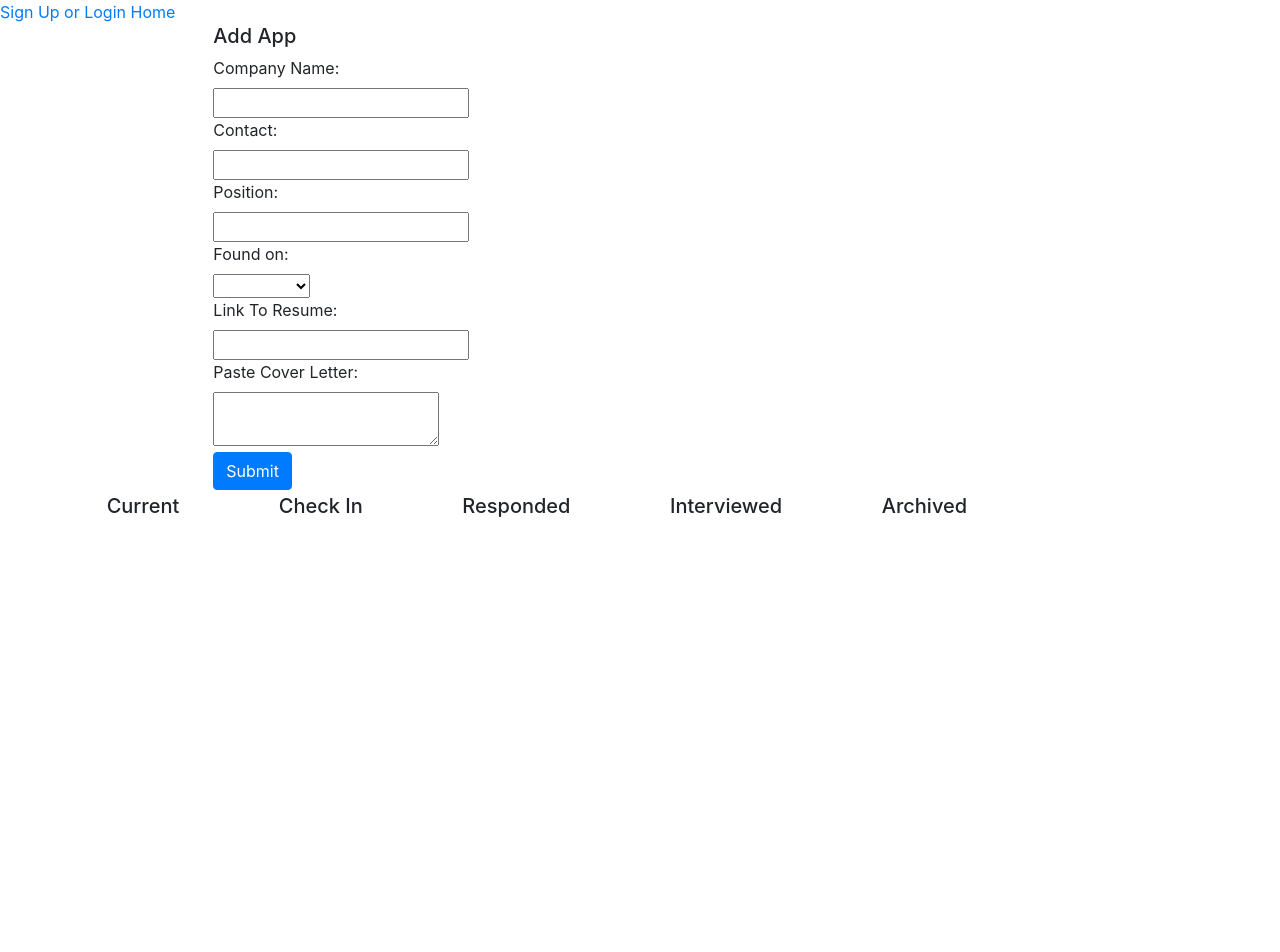
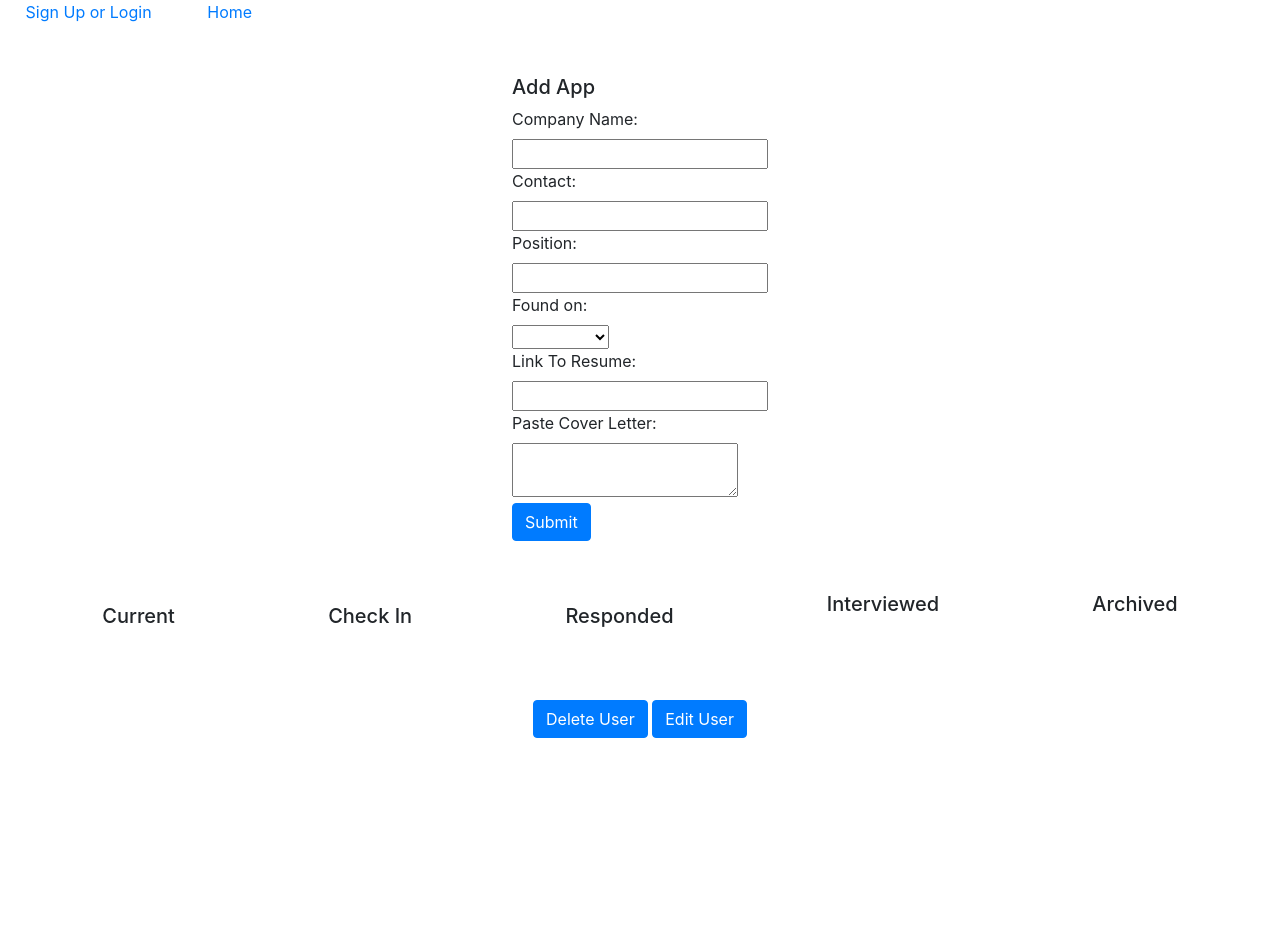
Before and after one commit to joshuamsmith413/job-tracker-client, a React (Create React App) app: page /profile in a window 1280 px wide. Shown: the top 952 px of the page. After the commit the page ends 800 px from the top, so only its background shows below. Built offline with nearby package versions, Linux system fonts and the light colour scheme.

Commit message:
added a profile container instead of a user show page, provinding a clearer file structure and components

```diff
--- a/src/App.css
+++ b/src/App.css
@@ -1,4 +1,16 @@
 #App {
+  padding: 2%;
+}
+
+#Navbar {
+  padding-bottom: 2%;
+}
+
+#loggedin {
+  padding: 2%;
+}
+
+#homeLink {
   padding: 2%;
 }
 
@@ -9,64 +21,36 @@
 }
 
 #userShowContainer {
-  display: grid;
-  grid-template-columns: repeat(12, 1fr);
-  grid-template-rows: repeat(5, 1fr);
+  display: flex;
+  flex-direction: column;
+  justify-content: center;
+
 }
 
-#UserShow {
-  display: grid;
-  grid-row: 2;
-  grid-column: 2 / 11;
+#JobAppForm {
+  margin:auto;
+  /* align-items: center; */
+  padding: 2%;
+}
 
+#JobAppDisplay {
+  display: flex;
+  flex-wrap: wrap;
+  justify-content: center;
+  align-items: stretch;
+  padding: 2%;
   /* align-items: center; */
 }
 
-#emptystart {
-  grid-column: 1 / 2;
-  grid-row: 1 / 5;
-}
-
-#JobAppForm {
-  grid-row: 1;
-  grid-column: 3 / 5;
-  padding-bottom: 2%;
-}
-
-#noApps {
-  grid-row: 1;
-  grid-column: 6 / 10;
-}
-
-#currentApp {
-  grid-column: 1 / 3;
-}
-
-#checkedInApp {
-  grid-column: 3 / 5;
-}
-
-#responseApp {
-  grid-column: 5 / 7;
-}
-
-#interviewApp {
-  grid-column: 7 / 9;
-}
-
-#archiveApp {
-  grid-column: 9 / 11;
+.JobAppDisplay-child {
+  margin:auto;
 }
 
 #userButtons {
+  margin:auto;
   padding-top: 2%;
   grid-row: 3;
   grid-column: 4 / 10;
-}
-
-#emptyending {
-  grid-column: 11 / 12;
-  grid-row: 1 / 5;
 }
 
 #homePage {
--- /dev/null
+++ b/src/components/JobAppDisplay.js
@@ -0,0 +1,115 @@
+import React from 'react';
+import ShowCompanyLink from './ShowCompanyLink.js';
+import { connect } from 'react-redux';
+
+const JobAppDisplay = props => {
+
+  if (props) {
+
+  const renderCurrent = apps => {
+    if(apps.length > 0) {
+      return apps.map(app => {
+        if(app.current && !app.interview && !app.response && !app.one_week_checkup) {
+          return(
+            <React.Fragment>
+              <ShowCompanyLink app={app} />
+            </React.Fragment>
+          )
+        }
+      })
+    }
+  }
+
+  const renderWeekCheckup = apps => {
+    if(apps.length > 0) {
+      return apps.map(app => {
+        if(!app.response && !app.interview && app.current && app.one_week_checkup) {
+          return(
+            <div>
+              <ShowCompanyLink app={app} />
+            </div>
+          )
+        }
+      })
+    }
+  }
+
+  const renderResponse = apps => {
+    if(apps.length > 0) {
+      return apps.map(app => {
+        if(app.response && !app.interview && app.current && app.one_week_checkup) {
+          return(
+            <div>
+              <ShowCompanyLink app={app} />
+            </div>
+          )
+        }
+      })
+    }
+  }
+
+  const renderInterview = apps => {
+    if(apps.length > 0) {
+      return apps.map(app => {
+        if(app.current && app.interview && app.response && app.one_week_checkup) {
+          return(
+            <div>
+              <ShowCompanyLink app={app} />
+            </div>
+          )
+        }
+      })
+    }
+  }
+
+  const renderArchive = apps => {
+    if(apps.length > 0) {
+      return apps.map(app => {
+        if(!app.current) {
+          return(
+            <div>
+              <ShowCompanyLink app={app} />
+            </div>
+          )
+        }
+      })
+    }
+  }
+
+  return (
+    <div id='JobAppDisplay'>
+        <div className='JobAppDisplay-child' id='currentApp'>
+          <h5>Current</h5>
+          {renderCurrent(props.jobApps)}
+        </div>
+        <div className='JobAppDisplay-child' id='checkedInApp'>
+          <h5>Check In</h5>
+          {renderWeekCheckup(props.jobApps)}
+        </div>
+        <div className='JobAppDisplay-child' id='responseApp'>
+          <h5>Responded</h5>
+          {renderResponse(props.jobApps)}
+        </div>
+        <div className='JobAppDisplay-child' id='interviewApp'>
+          <h5>Interviewed</h5><br/>
+          {renderInterview(props.jobApps)}
+        </div>
+        <div className='JobAppDisplay-child' id='archiveApp'>
+          <h5>Archived</h5><br/>
+          {renderArchive(props.jobApps)}
+        </div>
+    </div>
+  )
+} else {
+  return null
+}
+}
+
+const mapStateToProps = state => {
+  return {
+    currentUser: state.currentUser,
+    jobApps : state.jobApps
+  }
+}
+
+export default connect(mapStateToProps)(JobAppDisplay);
--- a/src/components/JobAppForm.js
+++ b/src/components/JobAppForm.js
@@ -76,7 +76,7 @@ const JobAppForm = props => {
               <option value="https://www.angel.co">Angel List</option>
               <option value="https://www.google.com">Google</option>
               <option value="https://www.indeed.com">Indeed</option>
-            </select>
+            </select><br/>
         <label>Link To Resume:</label><br/>
           <input type='text' name='resume' value={resume} onChange={handleResumeInput} /><br/>
         <label>Paste Cover Letter:</label><br/>
--- a/src/components/NavBar.js
+++ b/src/components/NavBar.js
@@ -20,7 +20,7 @@ const Navbar = props => {
     return pathname !== '/profile' ? <Link to='/profile'>My Jobs</Link> : null
   }
 
-  const homePageRenderConditions = pathname => {
+  const homeLinkRenderConditions = pathname => {
     return pathname !== '/' ? <Link to='/'>Home</Link> : null
   }
 
@@ -29,7 +29,7 @@ const Navbar = props => {
       return(
         <span>
           Hi {props.currentUser.name}
-          <button onClick={handleLogout}>Logout</button>
+          <Link onClick={handleLogout}>Logout</Link>
           {myJobRenderConditions(props.history.location.pathname)}
         </span>
       )
@@ -41,8 +41,12 @@ const Navbar = props => {
 
   return(
     <div id='Navbar'>
-      {loggedinRenderConditions(props.currentUser)}
-      {homePageRenderConditions(props.history.location.pathname)}
+      <span id='loggedin'>
+        {loggedinRenderConditions(props.currentUser)}
+      </span>
+      <span id='homeLink'>
+        {homeLinkRenderConditions(props.history.location.pathname)}
+      </span>
     </div>
   )
 
--- /dev/null
+++ b/src/components/UserMods.js
@@ -0,0 +1,62 @@
+import React from 'react';
+import { withRouter } from 'react-router-dom';
+import { connect } from 'react-redux';
+import { confirmAlert } from 'react-confirm-alert';
+import 'react-confirm-alert/src/react-confirm-alert.css';
+import { logout, dropApps } from '../actions';
+import API from '../API.js';
+import { Button } from 'react-bootstrap';
+
+const UserMods = props => {
+
+  const deleteUser = () => {
+    API.destroyUser(props.currentUser.id)
+    .then(r => r.json())
+    .then(data => alert(data.message))
+      props.dispatch(logout())
+      props.dispatch(dropApps())
+      localStorage.removeItem("token")
+      props.history.push(`/`)
+  }
+
+  const handleDeleteButton = () => {
+    confirmAlert({
+     title: 'Confirm to Delete',
+     message: 'Are you sure to do this.',
+     buttons: [
+      {
+        label: 'Yes',
+        onClick: () => deleteUser()
+      },
+      {
+        label: 'No',
+        onClick: () => null
+      }
+     ]
+   });
+  }
+
+  const goToEditUser = () => {
+    props.history.push(`/edit/user/${props.currentUser.id}`)
+  }
+
+  return (
+    <div id='userButtons'>
+      <Button onClick={handleDeleteButton}>
+        Delete User
+      </Button>{" "}
+      <Button onClick={goToEditUser}>
+        Edit User
+      </Button>
+    </div>
+  )
+}
+
+const mapStateToProps = state => {
+  return {
+    currentUser: state.currentUser,
+    jobApps : state.jobApps
+  }
+}
+
+export default connect(mapStateToProps)(withRouter(UserMods));
--- a/src/components/UserShow.js
+++ /dev/null
@@ -1,166 +0,0 @@
-import React from 'react';
-import { withRouter } from 'react-router-dom';
-import { connect } from 'react-redux';
-import JobAppForm from './JobAppForm.js';
-import { confirmAlert } from 'react-confirm-alert';
-import 'react-confirm-alert/src/react-confirm-alert.css';
-import { logout, dropApps } from '../actions';
-import ShowCompanyLink from './ShowCompanyLink.js'
-import API from '../API.js';
-import { Button } from 'react-bootstrap';
-
-const UserShow = props => {
-
-  const renderCurrent = apps => {
-    if(apps.length > 0) {
-      return apps.map(app => {
-        if(app.current && !app.interview && !app.response && !app.one_week_checkup) {
-          return(
-            <div>
-              <ShowCompanyLink app={app} />
-            </div>
-          )
-        }
-      })
-    }
-  }
-
-  const renderWeekCheckup = apps => {
-    if(apps.length > 0) {
-      return apps.map(app => {
-        if(!app.response && !app.interview && app.current && app.one_week_checkup) {
-          return(
-            <div>
-              <ShowCompanyLink app={app} />
-            </div>
-          )
-        }
-      })
-    }
-  }
-
-  const renderResponse = apps => {
-    if(apps.length > 0) {
-      return apps.map(app => {
-        if(app.response && !app.interview && app.current && app.one_week_checkup) {
-          return(
-            <div>
-              <ShowCompanyLink app={app} />
-            </div>
-          )
-        }
-      })
-    }
-  }
-
-  const renderInterview = apps => {
-    if(apps.length > 0) {
-      return apps.map(app => {
-        if(app.current && app.interview && app.response && app.one_week_checkup) {
-          return(
-            <div>
-              <ShowCompanyLink app={app} />
-            </div>
-          )
-        }
-      })
-    }
-  }
-
-  const renderArchive = apps => {
-    if(apps.length > 0) {
-      return apps.map(app => {
-        if(!app.current) {
-          return(
-            <div>
-              <ShowCompanyLink app={app} />
-            </div>
-          )
-        }
-      })
-    }
-  }
-
-  const deleteUser = () => {
-    API.destroyUser(props.currentUser.id)
-    .then(r => r.json())
-    .then(data => alert(data.message))
-      props.dispatch(logout())
-      props.dispatch(dropApps())
-      localStorage.removeItem("token")
-      props.history.push(`/`)
-  }
-
-  const handleDeleteButton = () => {
-    confirmAlert({
-     title: 'Confirm to Delete',
-     message: 'Are you sure to do this.',
-     buttons: [
-      {
-        label: 'Yes',
-        onClick: () => deleteUser()
-      },
-      {
-        label: 'No',
-        onClick: () => null
-      }
-     ]
-   });
-  }
-
-
-  const goToEditUser = () => {
-    props.history.push(`/edit/user/${props.currentUser.id}`)
-  }
-
-  return (
-    <div id='userShowContainer'>
-      <JobAppForm />
-      <div id="noApps">
-      </div>
-      <div id='emptystart'></div>
-      <div id='UserShow'>
-          <div id='currentApp'>
-            <h5>Current</h5>
-            {renderCurrent(props.jobApps)}
-          </div>
-          <div id='checkedInApp'>
-            <h5>Check In</h5>
-            {renderWeekCheckup(props.jobApps)}
-          </div>
-          <div id='responseApp'>
-            <h5>Responded</h5>
-            {renderResponse(props.jobApps)}
-          </div>
-          <div id='interviewApp'>
-            <h5>Interviewed</h5><br/>
-            {renderInterview(props.jobApps)}
-          </div>
-          <div id='archiveApp'>
-            <h5>Archived</h5><br/>
-            {renderArchive(props.jobApps)}
-          </div>
-      </div>
-      <div id='emptyending'></div>
-      <div id='userButtons'>
-        <Button onClick={handleDeleteButton}>
-          Delete User
-        </Button>{" "}
-        <Button onClick={goToEditUser}>
-          Edit User
-        </Button>
-      </div>
-    </div>
-  )
-}
-
-
-
-function mapStateToProps(state){
-    return {
-      currentUser: state.currentUser,
-      jobApps : state.jobApps
-    }
-}
-
-export default connect(mapStateToProps)(withRouter(UserShow));
--- a/src/containers/MainContainer.js
+++ b/src/containers/MainContainer.js
@@ -1,7 +1,7 @@
 import React from 'react';
 import AuthContainer from './AuthContainer.js';
 import Home from '../components/Home.js';
-import UserShow from '../components/UserShow.js';
+import ProfileContainer from './ProfileContainer.js';
 import { Route, withRouter } from 'react-router-dom';
 import { connect } from 'react-redux';
 import Navbar from '../components/NavBar.js';
@@ -15,7 +15,7 @@ const MainContainer = props => {
       <Navbar />
       <Route exact path="/" component={Home} />
       <Route exact path="/auth" render={() => <AuthContainer handleChange={props.handleChange} handleLogin={props.handleLogin} newUser={props.newUser} />} />
-      <Route path="/profile" render={() => <UserShow />} />
+      <Route path="/profile" render={() => <ProfileContainer />} />
       <Route path="/edit/user" render={() => <EditUser />} />
       <Route path='/edit/app' render={() => <EditApp />} />
     </div>
--- /dev/null
+++ b/src/containers/ProfileContainer.js
@@ -0,0 +1,18 @@
+import React from 'react';
+
+import JobAppForm from '../components/JobAppForm.js';
+import JobAppDisplay from '../components/JobAppDisplay';
+import UserMods from '../components/UserMods';
+
+const ProfileContainer = () => {
+
+  return (
+    <div id='userShowContainer'>
+      <JobAppForm />
+      <JobAppDisplay />
+      <UserMods />
+    </div>
+  )
+}
+
+export default ProfileContainer;
```
Also changed, not shown: src/components/ShowCompanyLink.js (+5 -6 lines).
